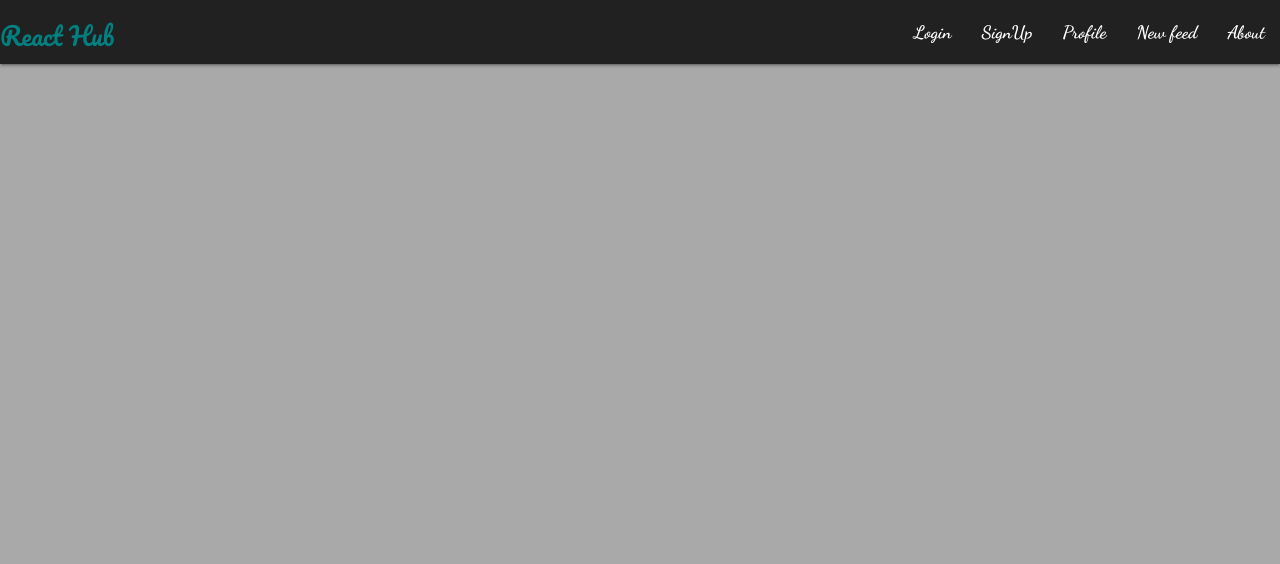
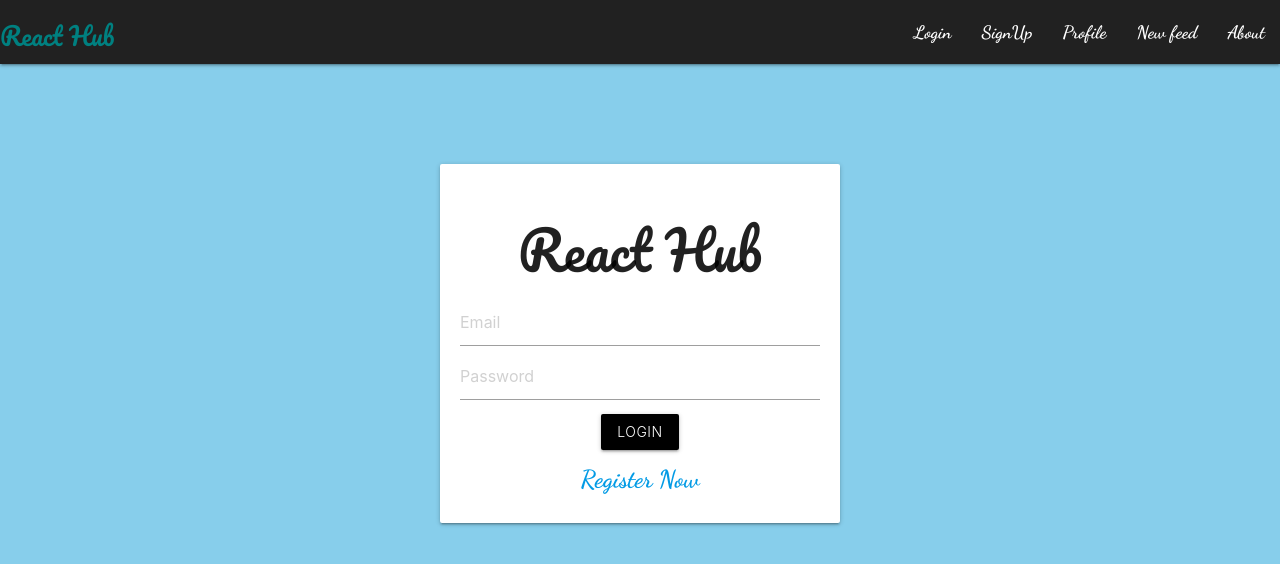
Before and after one commit to Arihant416/ReactHub, a React (Create React App) app in the folder client/: page /login in a window 1280 px wide. Shown: the top 564 px of the page. Built offline with nearby package versions, Linux system fonts and the light colour scheme; a web font is replaced by a local one.

Commit message:
Login Page Set Up Complete Token Stored

```diff
--- a/client/public/index.html
+++ b/client/public/index.html
@@ -18,7 +18,7 @@
 
     <title>React Hub</title>
   </head>
-  <body style="background-color:darkgrey">
+  <body style="background-color:skyblue">
     <noscript>You need to enable JavaScript to run this app.</noscript>
     <div id="root"></div>
 
--- a/client/src/App.css
+++ b/client/src/App.css
@@ -17,3 +17,29 @@
    height:max-content;
    margin:20px auto
 }
+
+.formcard{
+   padding:20px;
+   text-align: center;
+   max-width: 400px;
+   margin:10px auto
+}
+
+.input-field input[type=email]:focus {
+   border-bottom: 1px solid rgb(81, 113, 172) !important;
+   box-shadow: 0 1px 0 0 rgb(182, 117, 165) !important;
+}
+.input-field input[type=password]:focus {
+   border-bottom: 1px solid rgb(13, 32, 66) !important;
+   box-shadow: 0 1px 0 0 rgb(182, 106, 163) !important;
+}
+.input-field input[type=text]:focus {
+   border-bottom: 1px solid rgb(20, 41, 80) !important;
+   box-shadow: 0 1px 0 0 rgb(73, 27, 87) !important;
+}
+
+#toast-container {
+   top: 30px;
+   right: 20px;
+   left: auto;
+}
--- a/client/src/App.js
+++ b/client/src/App.js
@@ -1,6 +1,7 @@
 import React from 'react';
 import Header from './myComponents/Header';
 import Landing from './myComponents/Landing';
+import Login from './myComponents/Login';
 import { BrowserRouter, Route } from 'react-router-dom'
 import './App.css';
 
@@ -9,6 +10,7 @@ function App() {
     <BrowserRouter>
       <Header />
       <Route exact path='/' component={Landing} />
+      <Route path='/login' component={Login} />
     </BrowserRouter>
   );
 }
--- a/client/src/myComponents/Login.js
+++ b/client/src/myComponents/Login.js
@@ -0,0 +1,57 @@
+import React, { useState } from 'react'
+import { Link, useHistory } from 'react-router-dom'
+import M from 'materialize-css'
+const Login = () => {
+   const history = useHistory();
+   const [email, setEmail] = useState('');
+   const [password, setPassword] = useState('');
+   const AddCredentials = () => {
+      fetch('/login', {
+         method: 'post',
+         headers: {
+            'Content-Type': 'application/json'
+         },
+         body: JSON.stringify({
+            email,
+            password
+         })
+      }).then(res => res.json())
+         .then(data => {
+            // console.log(data);
+            if (data.error) {
+               M.toast({ html: data.error, classes: '#f44336 red' })
+            } else {
+               localStorage.setItem('jwt', data.token);
+               localStorage.setItem('user', JSON.stringify(data.user));
+               M.toast({ html: data.message, classes: '#00e676 green accent-3 black-text' })
+               history.push('/');
+            }
+         }).catch(err => console.log(err))
+   }
+
+   const myFormStyle = { margin: '70px auto', maxWidth: '500px', padding: '20px', textAlign: 'center' }
+   const buttonStyle = { marginTop: '6px' };
+   return (
+      <div className="container">
+         <div className="myform" style={myFormStyle}>
+            <div className="#607d8b card formcard hoverable input-field">
+               <h2><span>React Hub</span></h2>
+               <input type="email"
+                  placeholder="Email"
+                  value={email}
+                  onChange={(e) => setEmail(e.target.value)} />
+               <input type="password" placeholder="Password"
+                  value={password}
+                  onChange={(e) => setPassword(e.target.value)} />
+               <button style={buttonStyle} className="btn waves-effect waves light black darken-1"
+                  onClick={() => AddCredentials()}>Login</button>
+               <h5 style={{ textAlign: "center" }}>
+                  <Link to="/signup">Register Now</Link>
+               </h5>
+            </div>
+         </div>
+      </div>
+   )
+}
+
+export default Login
```
Also changed, not shown: client/src/myComponents/About.js (added).
